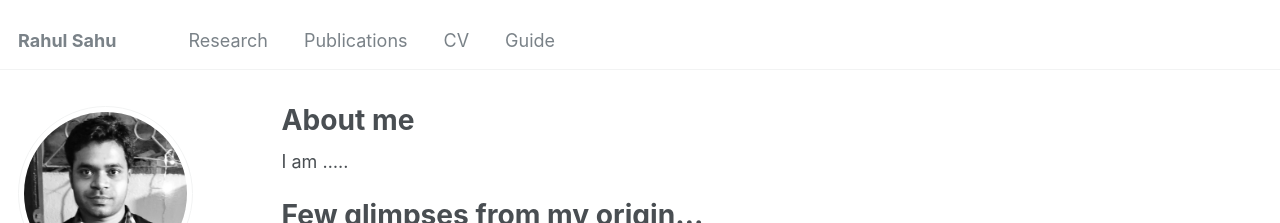
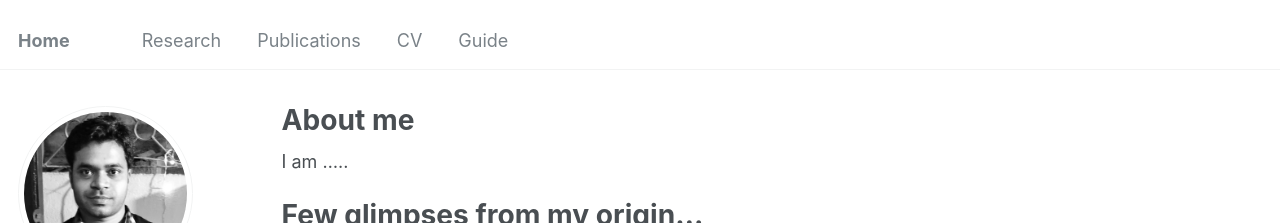
Before and after one commit to srahul21/srahul21.github.io, a Jekyll site: the page built from _pages/about.md, in a window 1280 px wide. Shown: the top 223 px of the page. Built offline with Jekyll 4.4.1, drawn with Linux system fonts in a browser that asks for light colours; some web fonts are replaced.

Commit message:
Update _config.yml

```diff
--- a/_config.yml
+++ b/_config.yml
@@ -8,7 +8,7 @@
 
 # Basic Site Settings
 locale                   : "en-US"
-title                    : "Rahul Sahu"
+title                    : "Home"
 title_separator          : "-"
 name                     : &name "Rahul Sahu"
 description              : &description "personal description"
```
